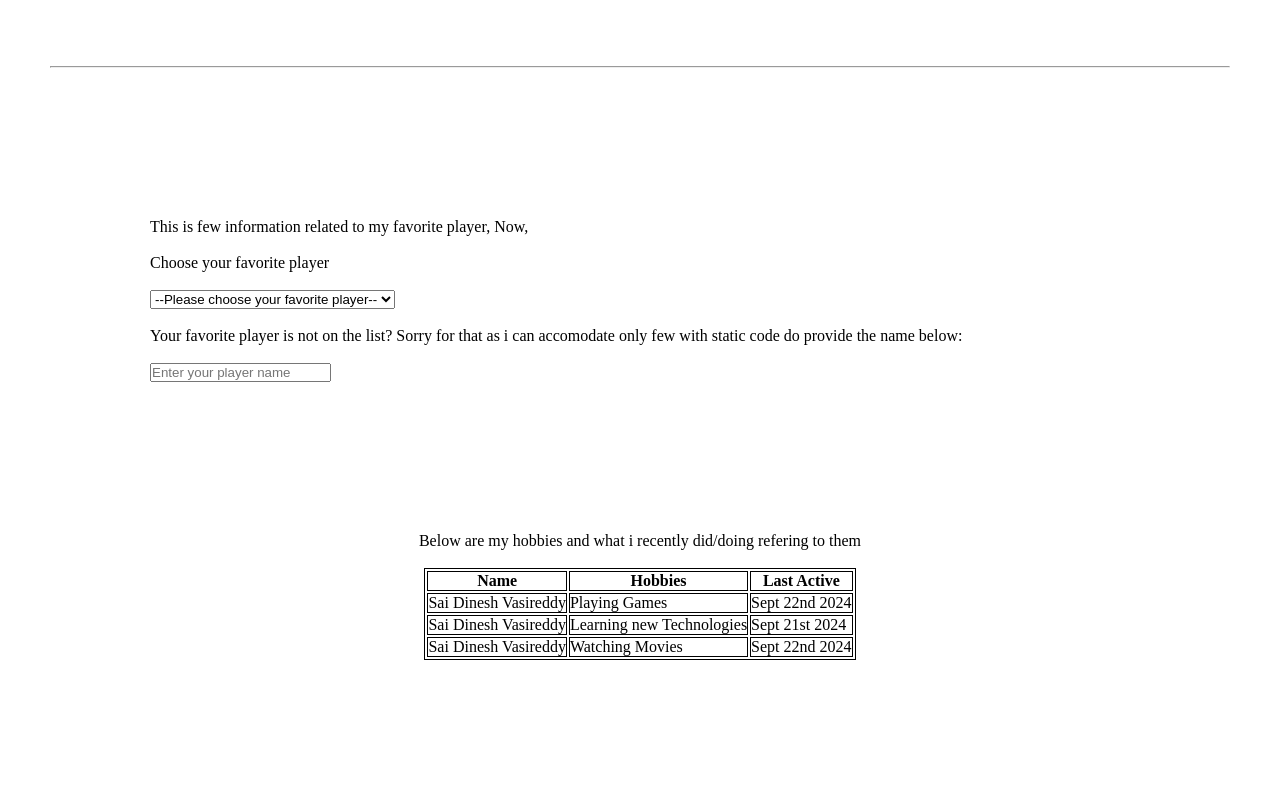
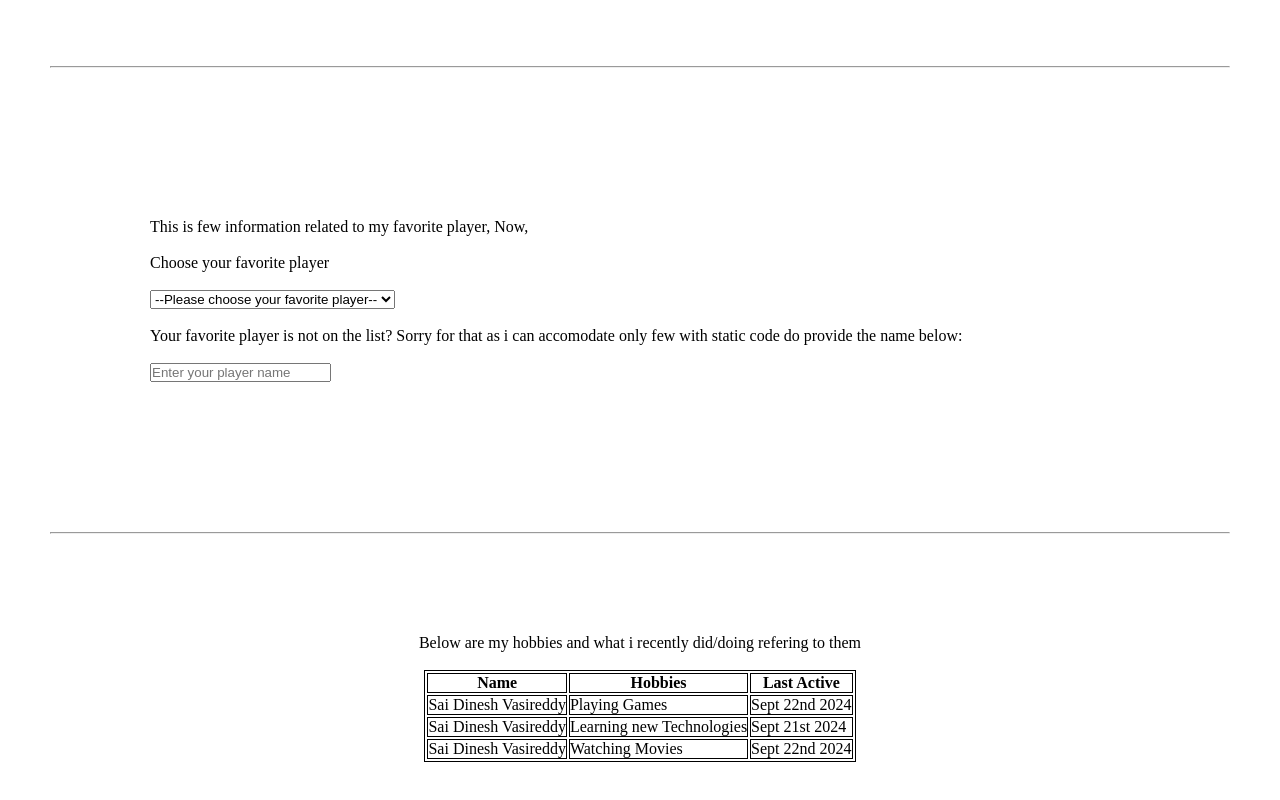
Before and after one commit to DineshVasireddy/DineshVasireddy.github.io, a plain HTML site: page web-technologies-fall2024/lab1/index.html in a window 1280 px wide. Shown: the part 1171-1971 px from the top of the page. Before the commit the page ends 1931 px from the top, so only its background shows below. Drawn offline with Linux system fonts and the light colour scheme.

Commit message:
added new <hr> tag to sepearate my Hobbies Container

```diff
--- a/web-technologies-fall2024/lab1/index.html
+++ b/web-technologies-fall2024/lab1/index.html
@@ -74,6 +74,8 @@
             <input name="favorite-player" placeholder="Enter your player name"/>
         </div>
 
+        <hr style="margin:50px">
+
         <center><div class="myhobbies-container">
             <p> Below are my hobbies and what i recently did/doing refering to them</p> <br>
             <table>
```
